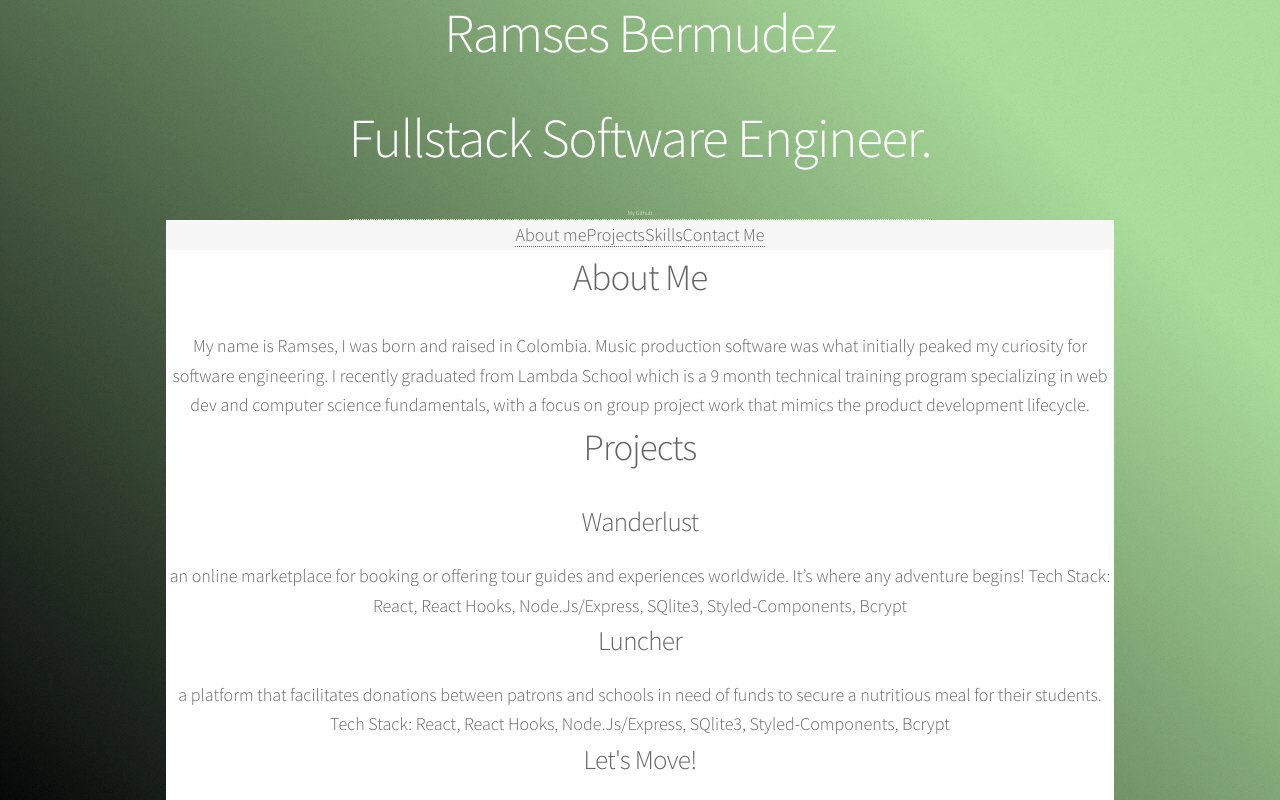
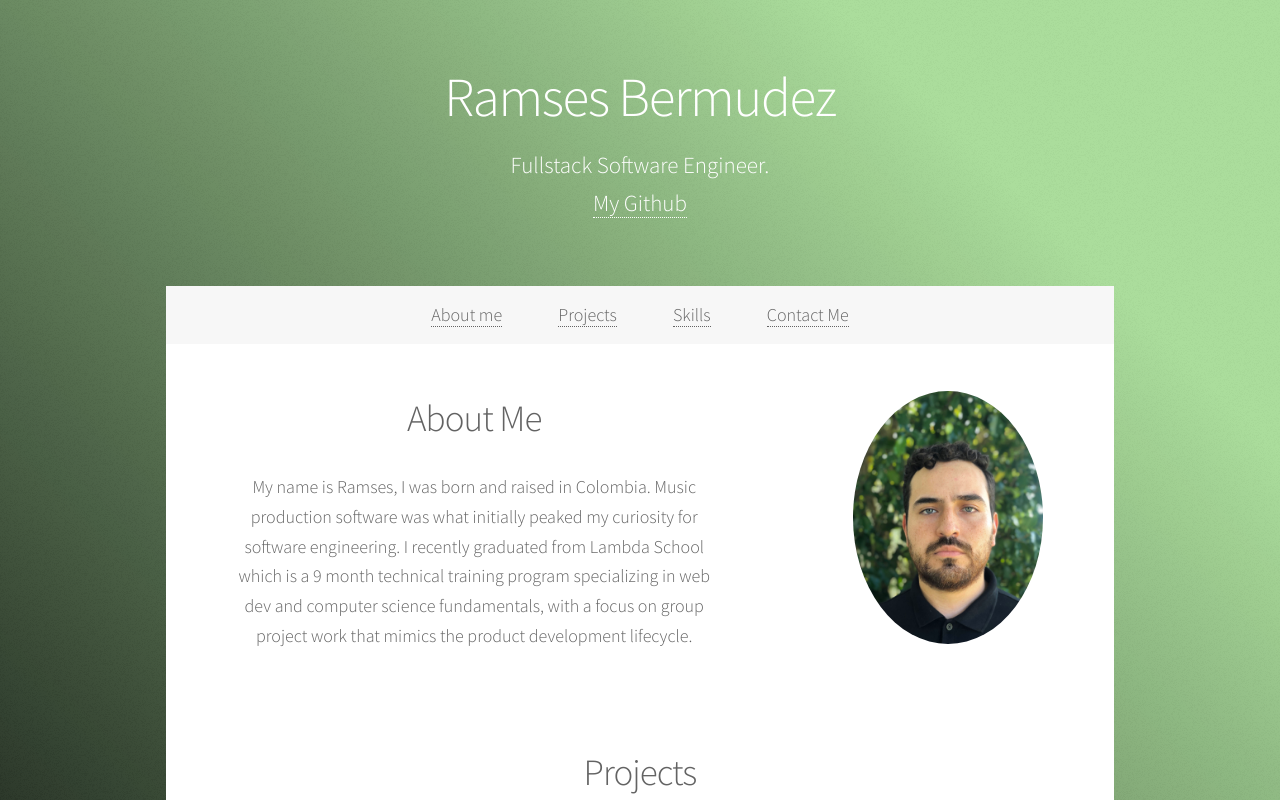
Before and after one commit to RamsesGB/react-portfolio, a React (Create React App) app in the folder ramses-portfolio/: page / in a window 1280 px wide. Shown: the top 800 px of the page. Built offline with nearby package versions, Linux system fonts and the light colour scheme.

Commit message:
added headshot, added styling

```diff
--- a/ramses-portfolio/src/App/App.css
+++ b/ramses-portfolio/src/App/App.css
@@ -6,12 +6,29 @@
   justify-content: center;
 }
 
+.Section {
+  padding: 5% 0%;
+}
+
 .App-header {
   display: flex;
   flex-direction: column;
   /* align-items: center;
   justify-content: center; */
   color: white;
+  margin: 5% 0%;
+}
+
+.App-header h1 {
+  margin: 0% 0% 4% 0%;
+}
+
+.App-header p {
+  font-size: 2.3rem;
+}
+
+.Git-Link {
+  font-size: 2.3rem;
 }
 
 .Content-container {
@@ -24,13 +41,40 @@
   color: #636363;
 }
 
-.Nav-Bar {
+nav {
   background-color: #f7f7f7;
   display: flex;
+  justify-content: center;
+}
+
+.Nav-Bar {
+  display: flex;
   flex-direction: row;
-  justify-content: center;
+  justify-content: space-around;
+  width: 50%;
+  margin: 1.5% 0%;
 }
 
 nav a {
   font-size: 1.8rem;
 }
+
+.AboutMe-Box{
+  display: flex;
+  flex-direction: row;
+  justify-content: space-around;
+}
+
+.AboutMe-Content {
+  width: 50%;
+}
+
+.AboutMe-PicBox {
+  width: 20%;
+}
+
+.AboutMe-Pic {
+  width: 100%;
+  height: auto;
+  border-radius: 100%;
+}
--- a/ramses-portfolio/src/Components/aboutMe.js
+++ b/ramses-portfolio/src/Components/aboutMe.js
@@ -1,17 +1,24 @@
 import React from "react";
+import IMG_0031 from "../images/IMG_0031.jpg";
+import "../App/App.css";
 
 function AboutMe() {
   return (
-    <div>
-      <h2>About Me</h2>
-      <p>
-        My name is Ramses, I was born and raised in Colombia. Music production
-        software was what initially peaked my curiosity for software
-        engineering. I recently graduated from Lambda School which is a 9 month
-        technical training program specializing in web dev and computer science
-        fundamentals, with a focus on group project work that mimics the product
-        development lifecycle.
-      </p>
+    <div className="AboutMe-Box Section">
+      <div className="AboutMe-Content">
+        <h2>About Me</h2>
+        <p>
+          My name is Ramses, I was born and raised in Colombia. Music production
+          software was what initially peaked my curiosity for software
+          engineering. I recently graduated from Lambda School which is a 9
+          month technical training program specializing in web dev and computer
+          science fundamentals, with a focus on group project work that mimics
+          the product development lifecycle.
+        </p>
+      </div>
+      <div className="AboutMe-PicBox">
+        <img className="AboutMe-Pic" alt="headshot" src={IMG_0031} />
+      </div>
     </div>
   );
 }
--- a/ramses-portfolio/src/Components/contactMe.js
+++ b/ramses-portfolio/src/Components/contactMe.js
@@ -2,7 +2,7 @@ import React from "react";
 
 function ContactMe() {
   return (
-    <div>
+    <div className="Section">
       <h2>Contact Me</h2>
       <h3>
         Ready to join your team and collaborate in the future of software
--- a/ramses-portfolio/src/Components/contentContainer.js
+++ b/ramses-portfolio/src/Components/contentContainer.js
@@ -4,6 +4,8 @@ import Projects from "./projects"
 import Skills from "./skills"
 import ContactMe from "./contactMe"
 import NavBar from "./navBar";
+import "../App/App.css";
+
 
 function contentContainer(){
   return(
--- a/ramses-portfolio/src/Components/header.js
+++ b/ramses-portfolio/src/Components/header.js
@@ -5,8 +5,13 @@ function Header() {
   return (
     <div className="App-header">
       <h1>Ramses Bermudez</h1>
-      <h1>Fullstack Software Engineer.</h1>
-      <a className="Git-Link" href="https://github.com/RamsesGB">My Github</a>
+      <p>
+        Fullstack Software Engineer.
+        <br></br>
+        <a className="Git-Link" href="https://github.com/RamsesGB">
+          My Github
+        </a>
+      </p>
     </div>
   );
 }
--- a/ramses-portfolio/src/Components/projects.js
+++ b/ramses-portfolio/src/Components/projects.js
@@ -2,7 +2,7 @@ import React from "react";
 
 function Projects() {
   return (
-    <div className="Projects-container">
+    <div className="Projects-container Section">
       <h2>Projects</h2>
       <div className="Projects-section">
         <div className="Project-box">
--- a/ramses-portfolio/src/Components/skills.js
+++ b/ramses-portfolio/src/Components/skills.js
@@ -2,7 +2,7 @@ import React from "react";
 
 function Skills() {
   return (
-    <div>
+    <div className="Section">
       <h2>Skills</h2>
       <h3>
         A collection of technologies I've grown fluent in and utilize in my day
```
Also changed, not shown: ramses-portfolio/src/images/IMG_0031.jpg (added).
